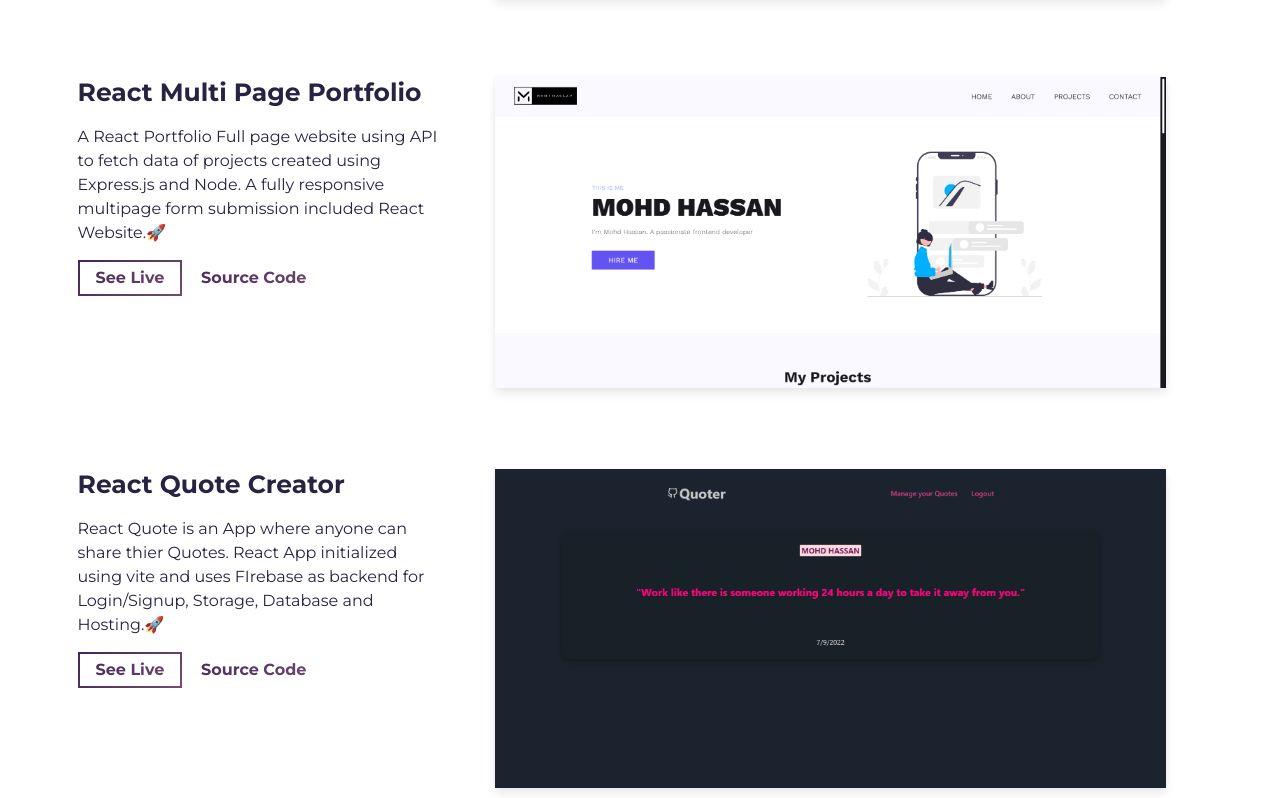
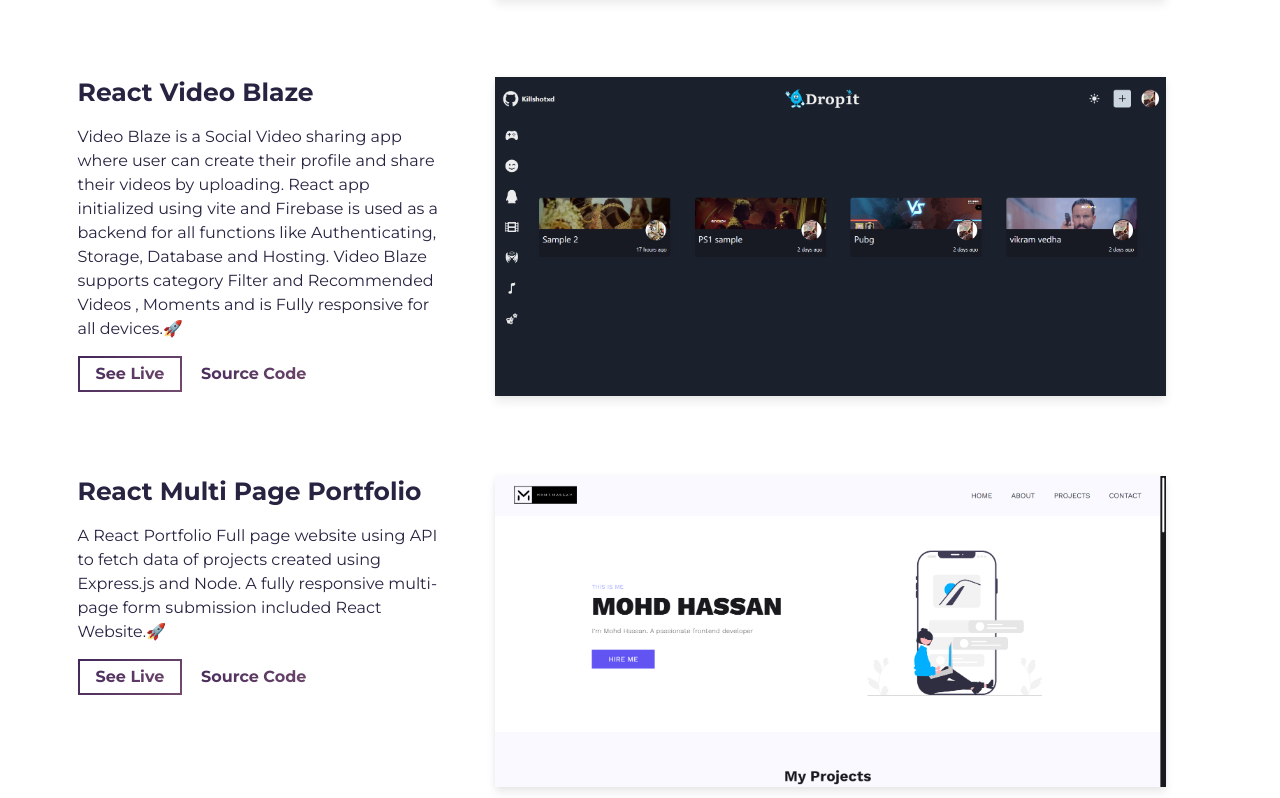
Before and after one commit to killshotxd/React-Minimal-PortFolio, a website built with Parcel: page src/index.html in a window 1280 px wide. Shown: the part 1962-2760 px from the top of the page. Built offline with nearby package versions, Linux system fonts and the light colour scheme.

Commit message:
New Project updated and Fixed Grammar errors

```diff
--- a/src/index.html
+++ b/src/index.html
@@ -159,6 +159,67 @@
           <div class="row">
             <div class="col-lg-4 col-sm-12">
               <div class="project-wrapper__text load-hidden">
+                <h3 class="project-wrapper__text-title">React Video Blaze</h3>
+                <div>
+                  <p class="mb-4">
+                    Video Blaze is a Social Video sharing app where user can
+                    create their profile and share their videos by uploading.
+                    React app initialized using vite and Firebase is used as a
+                    backend for all functions like Authenticating, Storage,
+                    Database and Hosting. Video Blaze supports category Filter
+                    and Recommended Videos , Moments and is Fully responsive for
+                    all devices.🚀
+                  </p>
+                </div>
+                <a
+                  rel="noreferrer"
+                  target="_blank"
+                  class="cta-btn cta-btn--hero"
+                  href="https://fir-auth-b1867.web.app/"
+                >
+                  See Live
+                </a>
+                <a
+                  rel="noreferrer"
+                  target="_blank"
+                  class="cta-btn text-color-main"
+                  href="https://github.com/killshotxd/Video-Blaze"
+                >
+                  Source Code
+                </a>
+              </div>
+            </div>
+            <div class="col-lg-8 col-sm-12">
+              <div class="project-wrapper__image load-hidden">
+                <a
+                  rel="noreferrer"
+                  href="https://fir-auth-b1867.web.app/"
+                  target="_blank"
+                >
+                  <div
+                    data-tilt
+                    data-tilt-max="4"
+                    data-tilt-glare="true"
+                    data-tilt-max-glare="0.5"
+                    class="thumbnail rounded js-tilt"
+                  >
+                    <img
+                      alt="Project Image"
+                      class="img-fluid"
+                      src="assets/Video Blaze.png"
+                    />
+                  </div>
+                </a>
+              </div>
+            </div>
+          </div>
+          <!-- /END Project -->
+
+          <!-- Projects Start -->
+
+          <div class="row">
+            <div class="col-lg-4 col-sm-12">
+              <div class="project-wrapper__text load-hidden">
                 <h3 class="project-wrapper__text-title">
                   React Multi Page Portfolio
                 </h3>
@@ -166,7 +227,7 @@
                   <p class="mb-4">
                     A React Portfolio Full page website using API to fetch data
                     of projects created using Express.js and Node. A fully
-                    responsive multipage form submission included React
+                    responsive multi-page form submission included React
                     Website.🚀
                   </p>
                 </div>
@@ -222,7 +283,7 @@
                 <h3 class="project-wrapper__text-title">React Quote Creator</h3>
                 <div>
                   <p class="mb-4">
-                    React Quote is an App where anyone can share thier Quotes.
+                    React Quote is an App where anyone can share their Quotes.
                     React App initialized using vite and uses FIrebase as
                     backend for Login/Signup, Storage, Database and Hosting.🚀
                   </p>
@@ -674,11 +735,11 @@
             <div class="col-lg-4 col-sm-12">
               <div class="project-wrapper__text load-hidden">
                 <h3 class="project-wrapper__text-title">
-                  Movies Sypnosis App(TMDB API)
+                  Movies Synopsis App(TMDB API)
                 </h3>
                 <div>
                   <p class="mb-4">
-                    Which movies to watch? get suggestions with plot sypnosis 🥰
+                    Which movies to watch? get suggestions with plot synopsis 🥰
                     An app made with HTML CSS JS with TMDB API.
                   </p>
                 </div>
```
Also changed, not shown: src/assets/Video Blaze.png (added).
